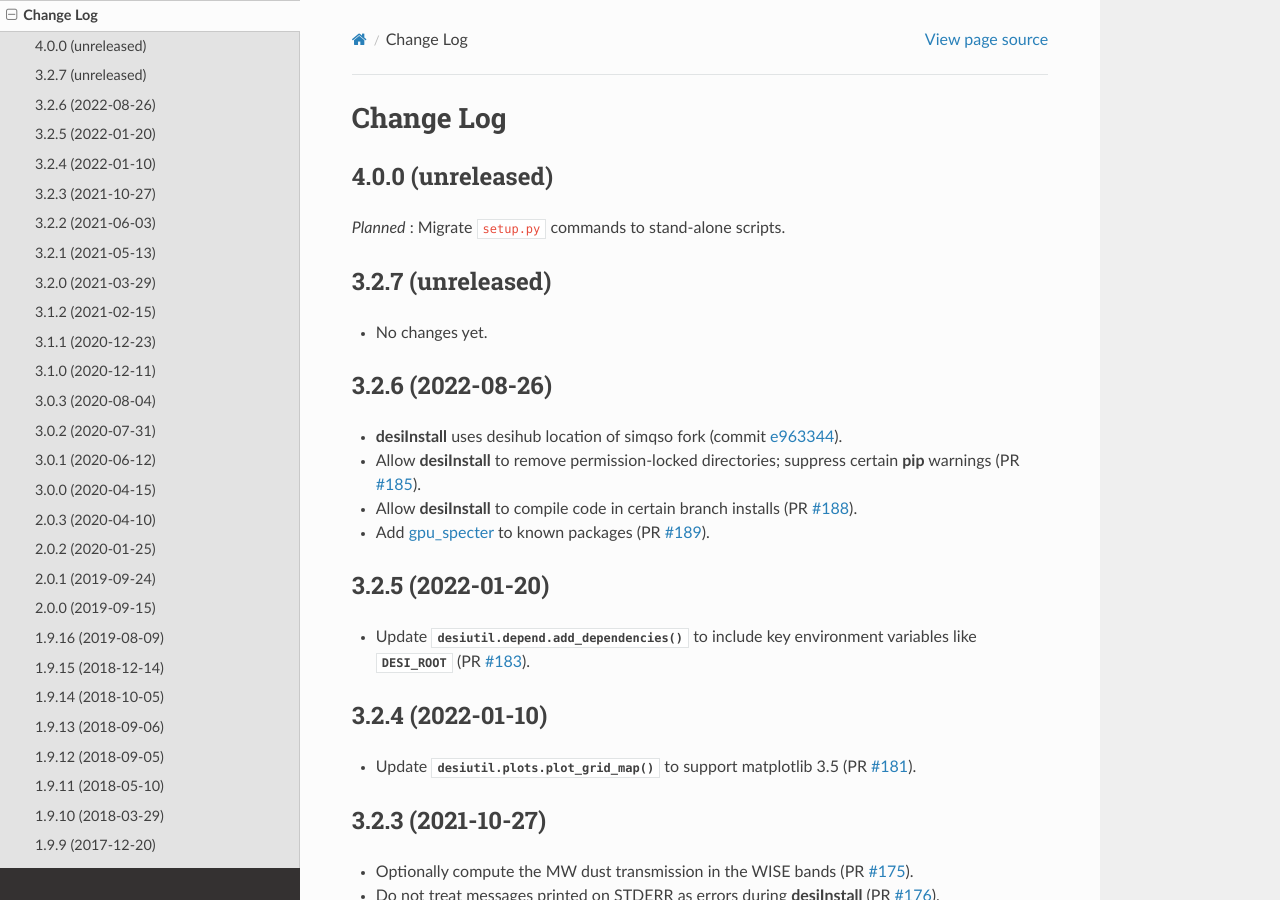
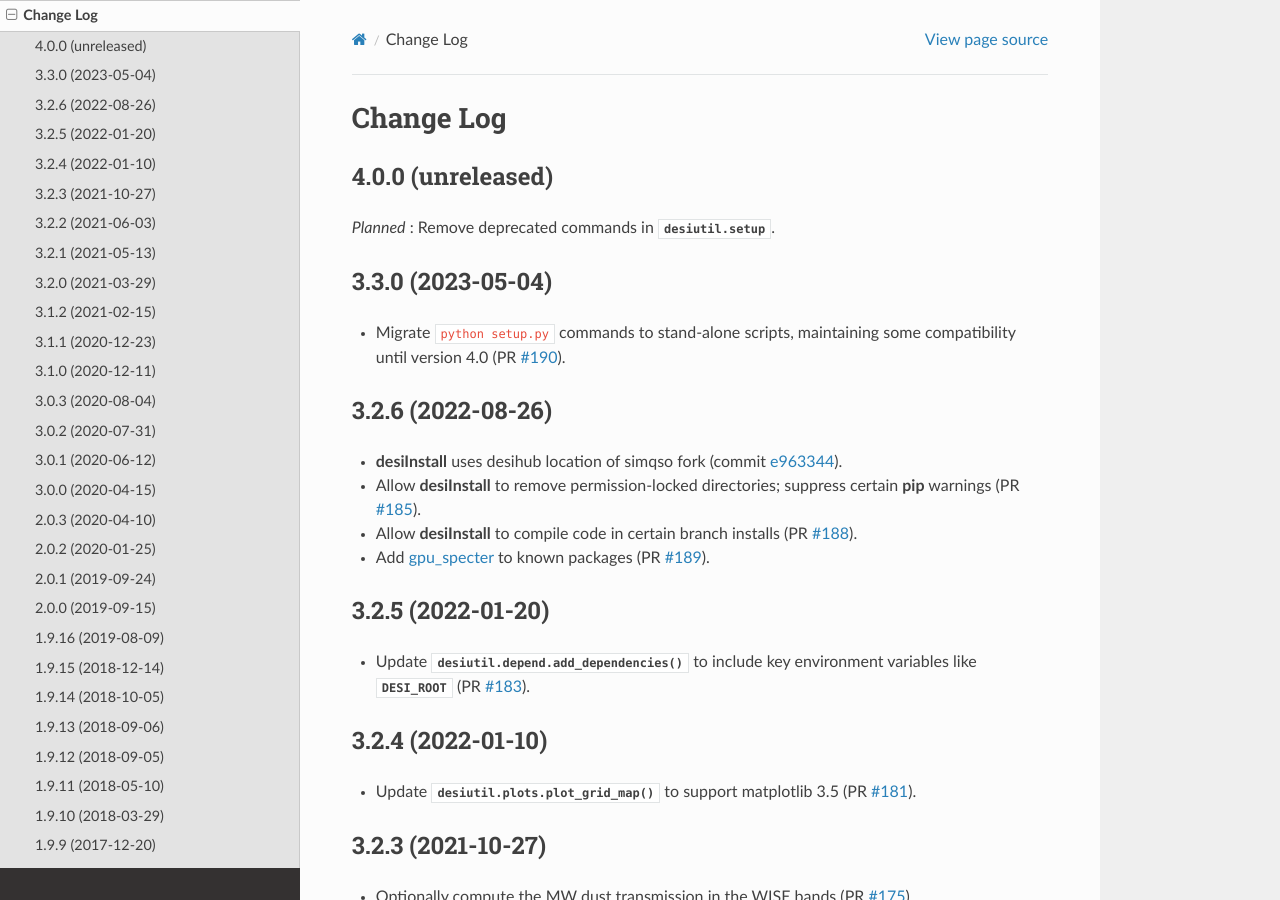
Before and after one commit to desihub/desiutil, a Sphinx documentation site: the page built from doc/changes.rst, in a window 1280 px wide and 900 px high. Built offline with Sphinx 7.4.7 and the Read the Docs theme 2.0.0, drawn with Linux system fonts in a browser that asks for light colours.

Commit message:
preparing for next tag

```diff
--- a/doc/changes.rst
+++ b/doc/changes.rst
@@ -5,12 +5,15 @@ Change Log
 4.0.0 (unreleased)
 ------------------
 
-*Planned* : Migrate ``setup.py`` commands to stand-alone scripts.
+*Planned* : Remove deprecated commands in :mod:`desiutil.setup`.
 
-3.2.7 (unreleased)
+3.3.0 (2023-05-04)
 ------------------
 
-* No changes yet.
+* Migrate ``python setup.py`` commands to stand-alone scripts, maintaining some
+  compatibility until version 4.0 (PR `#190`_).
+
+.. _`#190`: https://github.com/desihub/desiutil/pull/190
 
 3.2.6 (2022-08-26)
 ------------------
--- a/py/desiutil/_version.py
+++ b/py/desiutil/_version.py
@@ -1 +1 @@
-__version__ = '4.0.0.dev1009'
+__version__ = '3.3.0'
```
